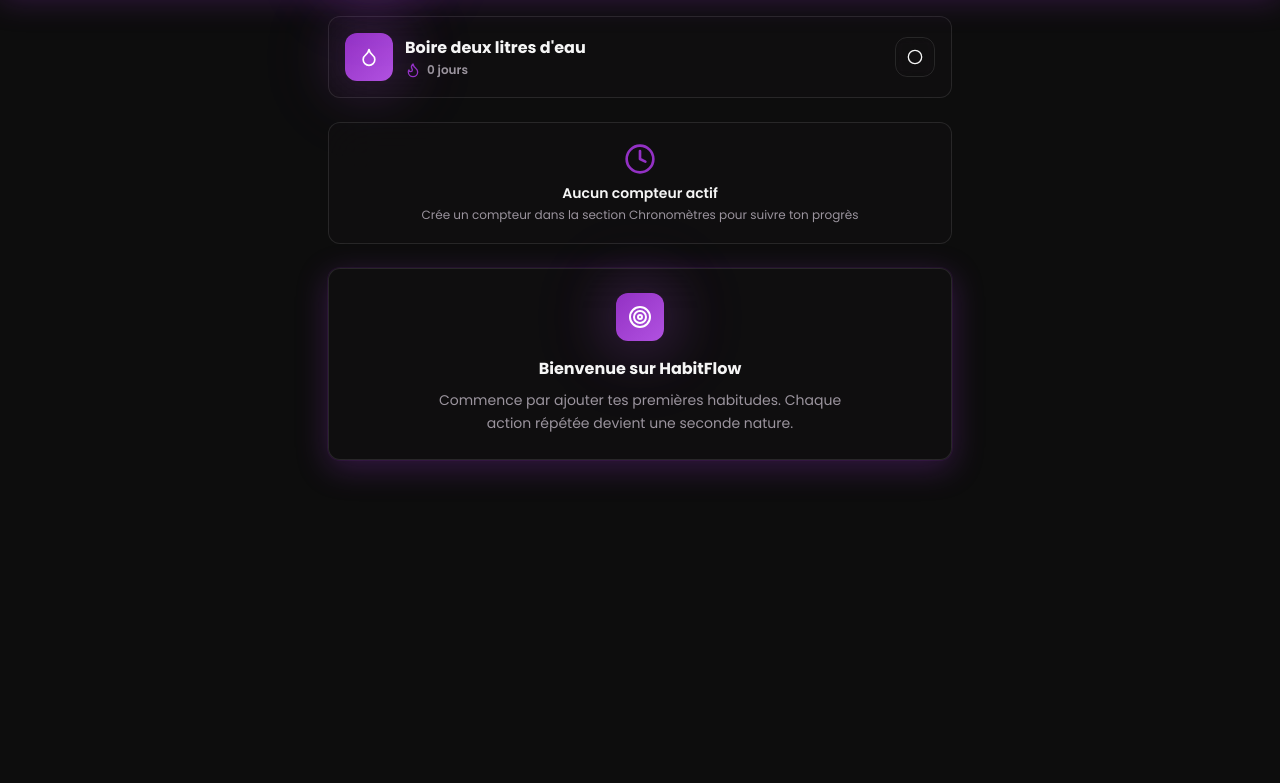
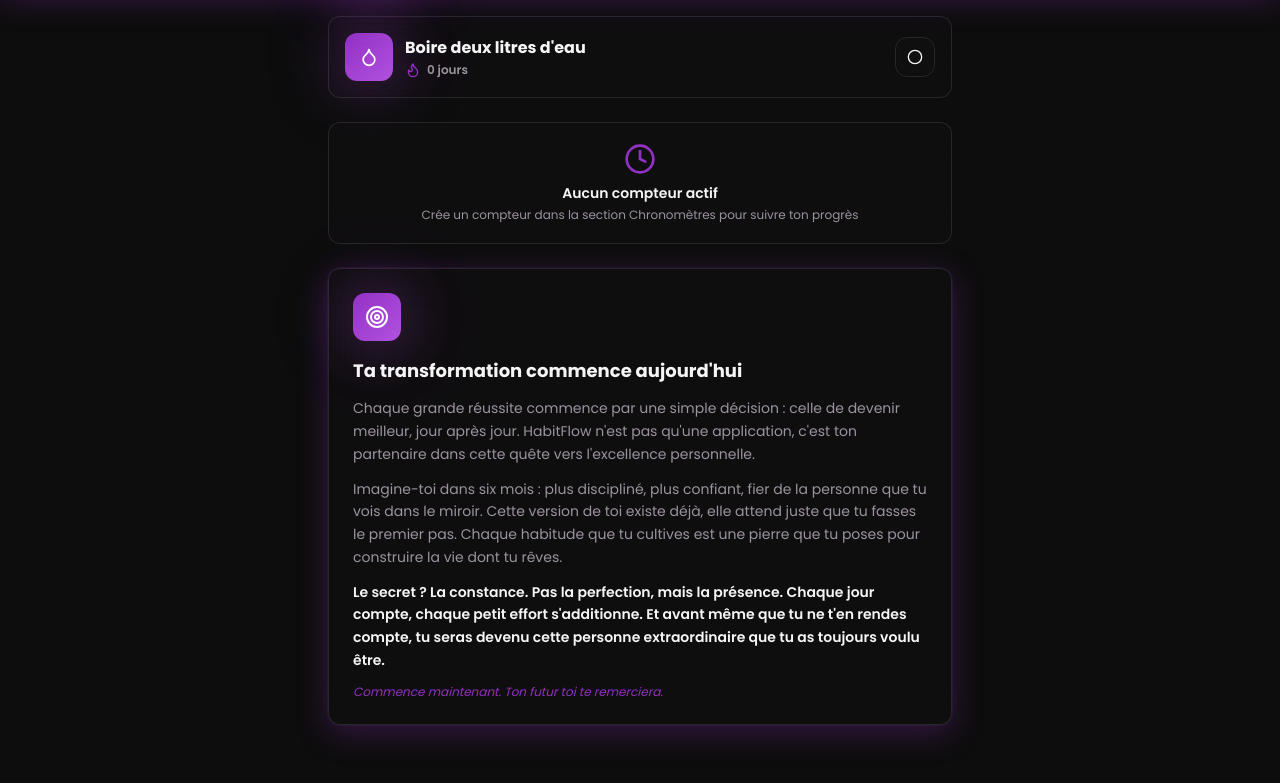
Before and after one commit to lebrixx/nextyou, a React (Vite) app: page / in a window 1280 px wide. Shown: the part 809-1592 px from the top of the page. Before the commit the page ends 1349 px from the top, so only its background shows below. Built offline with nearby package versions, Linux system fonts and the light colour scheme; the HTML template or start-up script is replaced by a standard one.

Commit message:
Refactor: Update welcome message on homepage

```diff
--- a/src/pages/Index.tsx
+++ b/src/pages/Index.tsx
@@ -187,16 +187,34 @@ const Index = () => {
           </section>
         )}
 
-        {/* Welcome Message */}
+        {/* Inspirational Message */}
         {habits.length <= 1 && (
-          <section className="glass rounded-xl p-6 text-center shadow-elevation border border-primary/20 mb-8">
+          <section className="glass rounded-xl p-6 shadow-elevation border border-primary/20">
             <div className="inline-flex items-center justify-center w-12 h-12 rounded-xl bg-gradient-primary shadow-glow mb-4">
               <Target className="w-6 h-6 text-primary-foreground" />
             </div>
-            <h3 className="text-base font-bold text-foreground mb-2">Bienvenue sur HabitFlow</h3>
-            <p className="text-sm text-muted-foreground leading-relaxed max-w-md mx-auto">
-              Commence par ajouter tes premières habitudes. Chaque action répétée devient une seconde nature.
-            </p>
+            <h3 className="text-lg font-bold text-foreground mb-3">Ta transformation commence aujourd&apos;hui</h3>
+            <div className="space-y-3 text-sm text-muted-foreground leading-relaxed">
+              <p>
+                Chaque grande réussite commence par une simple décision : celle de devenir meilleur,
+                jour après jour. HabitFlow n&apos;est pas qu&apos;une application, c&apos;est ton partenaire
+                dans cette quête vers l&apos;excellence personnelle.
+              </p>
+              <p>
+                Imagine-toi dans six mois : plus discipliné, plus confiant, fier de la personne que
+                tu vois dans le miroir. Cette version de toi existe déjà, elle attend juste que tu
+                fasses le premier pas. Chaque habitude que tu cultives est une pierre que tu poses
+                pour construire la vie dont tu rêves.
+              </p>
+              <p className="font-semibold text-foreground">
+                Le secret ? La constance. Pas la perfection, mais la présence. Chaque jour compte,
+                chaque petit effort s&apos;additionne. Et avant même que tu ne t&apos;en rendes compte,
+                tu seras devenu cette personne extraordinaire que tu as toujours voulu être.
+              </p>
+              <p className="text-xs italic text-primary">
+                Commence maintenant. Ton futur toi te remerciera.
+              </p>
+            </div>
           </section>
         )}
       </main>
```
